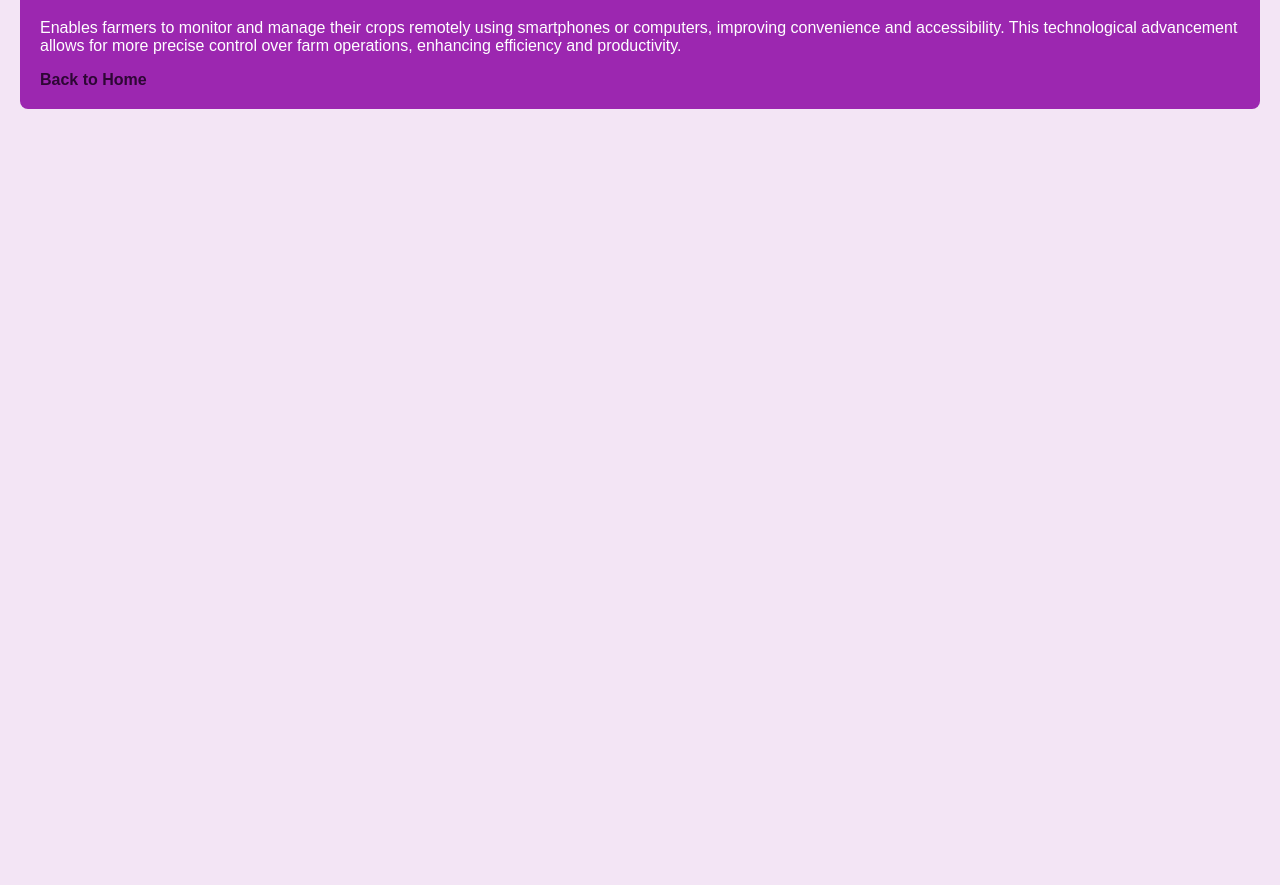
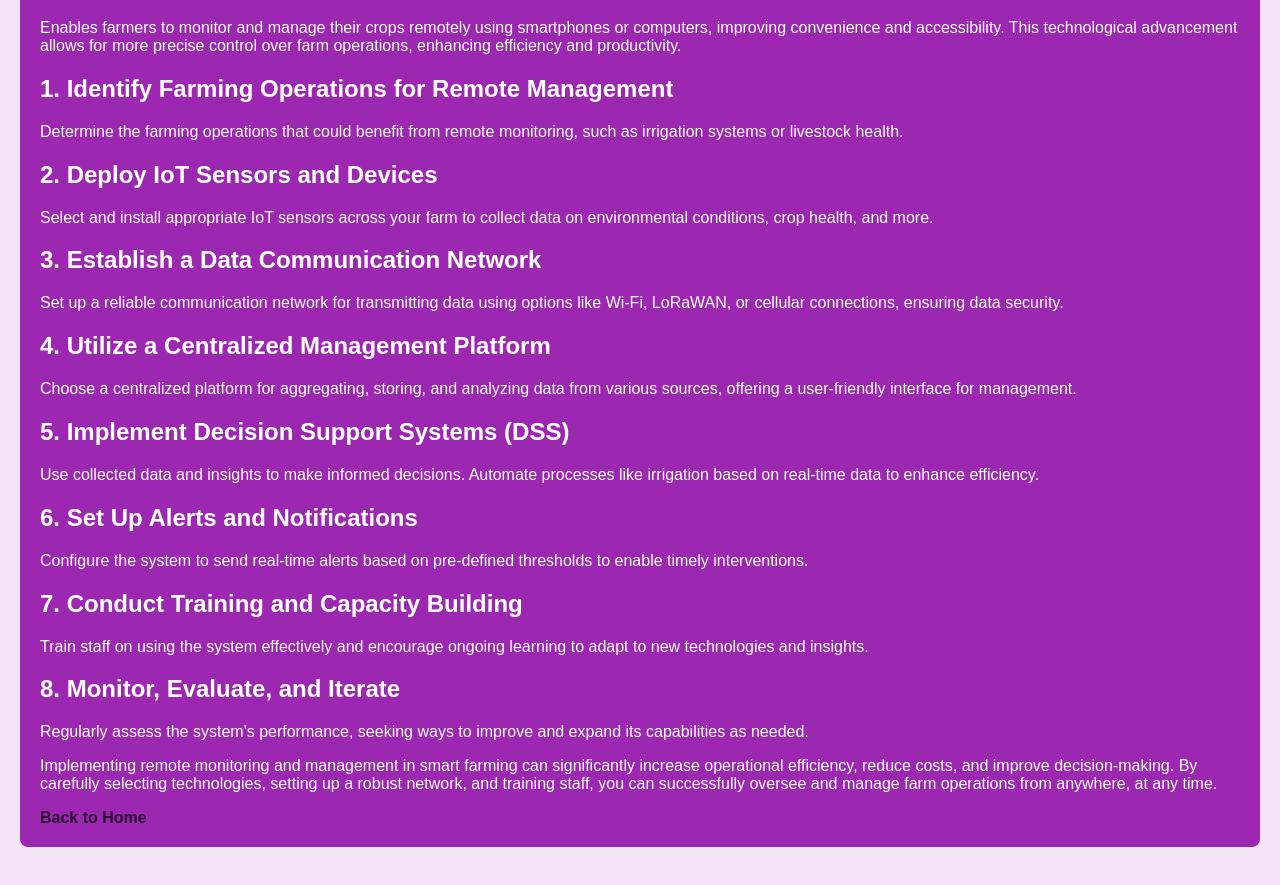
Before and after one commit to gladstone28/Smart-Farmin, a plain HTML site: page remote-monitoring-and-management.html in a window 1280 px wide. Shown: the part 121-1006 px from the top of the page. Before the commit the page ends 800 px from the top, so only its background shows below. Drawn offline with Linux system fonts and the light colour scheme.

Commit message:
add and modify remote-monitoring-and-management.html page

```diff
--- a/remote-monitoring-and-management.html
+++ b/remote-monitoring-and-management.html
@@ -38,6 +38,33 @@
         <p>
             Enables farmers to monitor and manage their crops remotely using smartphones or computers, improving convenience and accessibility. This technological advancement allows for more precise control over farm operations, enhancing efficiency and productivity.
         </p>
+        <p>
+            <h2>1. Identify Farming Operations for Remote Management</h2>
+            <p>Determine the farming operations that could benefit from remote monitoring, such as irrigation systems or livestock health.</p>
+
+            <h2>2. Deploy IoT Sensors and Devices</h2>
+            <p>Select and install appropriate IoT sensors across your farm to collect data on environmental conditions, crop health, and more.</p>
+
+            <h2>3. Establish a Data Communication Network</h2>
+            <p>Set up a reliable communication network for transmitting data using options like Wi-Fi, LoRaWAN, or cellular connections, ensuring data security.</p>
+
+            <h2>4. Utilize a Centralized Management Platform</h2>
+            <p>Choose a centralized platform for aggregating, storing, and analyzing data from various sources, offering a user-friendly interface for management.</p>
+
+            <h2>5. Implement Decision Support Systems (DSS)</h2>
+            <p>Use collected data and insights to make informed decisions. Automate processes like irrigation based on real-time data to enhance efficiency.</p>
+
+            <h2>6. Set Up Alerts and Notifications</h2>
+            <p>Configure the system to send real-time alerts based on pre-defined thresholds to enable timely interventions.</p>
+
+            <h2>7. Conduct Training and Capacity Building</h2>
+            <p>Train staff on using the system effectively and encourage ongoing learning to adapt to new technologies and insights.</p>
+
+            <h2>8. Monitor, Evaluate, and Iterate</h2>
+            <p>Regularly assess the system's performance, seeking ways to improve and expand its capabilities as needed.</p>
+        </p>
+        <p>Implementing remote monitoring and management in smart farming can significantly increase operational efficiency, reduce costs, and improve decision-making. By carefully selecting technologies, setting up a robust network, and training staff,
+            you can successfully oversee and manage farm operations from anywhere, at any time.</p>
         <a href="index.html" class="back-to-home">Back to Home</a>
     </div>
 </body>
```
